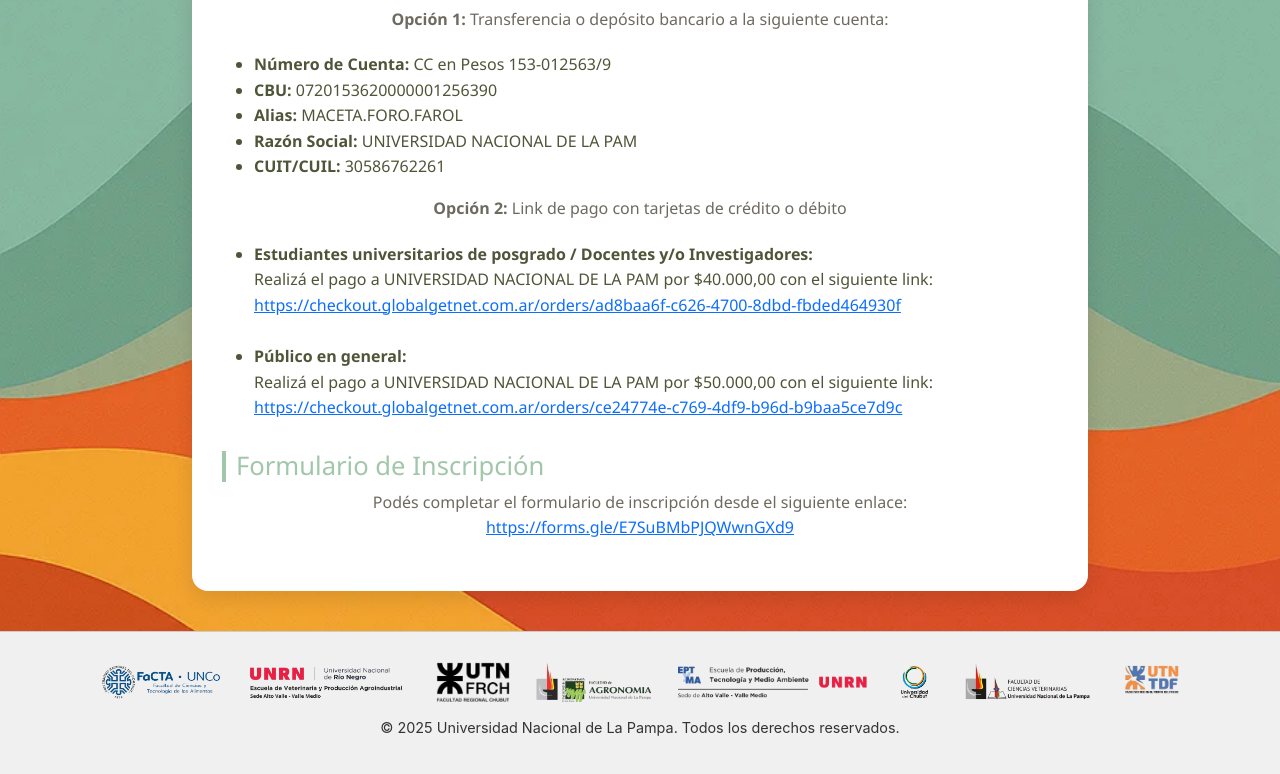
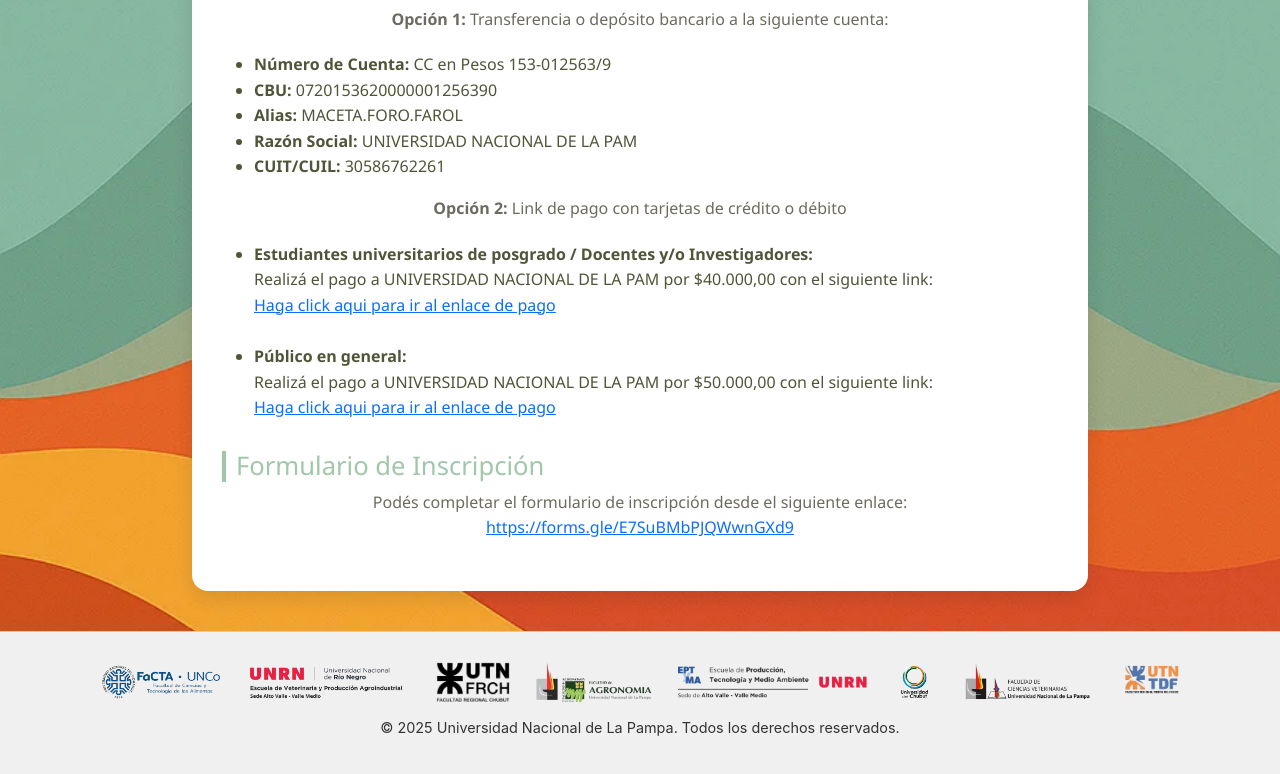
Before and after one commit to Valentindrap/WEBCPA, a React (Create React App) app: page /inscripciones in a window 1280 px wide. Shown: the part 648-1422 px from the top of the page. Built offline with nearby package versions, Linux system fonts and the light colour scheme.

Commit message:
Metodos de pago v2

```diff
--- a/src/componentes/Inscripciones.js
+++ b/src/componentes/Inscripciones.js
@@ -45,7 +45,7 @@
           <strong>Estudiantes universitarios de posgrado / Docentes y/o Investigadores:</strong><br />
           Realizá el pago a UNIVERSIDAD NACIONAL DE LA PAM por $40.000,00 con el siguiente link:<br />
           <a href="https://checkout.globalgetnet.com.ar/orders/ad8baa6f-c626-4700-8dbd-fbded464930f" target="_blank" rel="noopener noreferrer">
-            https://checkout.globalgetnet.com.ar/orders/ad8baa6f-c626-4700-8dbd-fbded464930f
+          Haga click aqui para ir al enlace de pago
           </a>
         </li>
         <br />
@@ -53,7 +53,7 @@
           <strong>Público en general:</strong><br />
           Realizá el pago a UNIVERSIDAD NACIONAL DE LA PAM por $50.000,00 con el siguiente link:<br />
           <a href="https://checkout.globalgetnet.com.ar/orders/ce24774e-c769-4df9-b96d-b9baa5ce7d9c" target="_blank" rel="noopener noreferrer">
-            https://checkout.globalgetnet.com.ar/orders/ce24774e-c769-4df9-b96d-b9baa5ce7d9c
+            Haga click aqui para ir al enlace de pago
           </a>
         </li>
       </ul>
```
